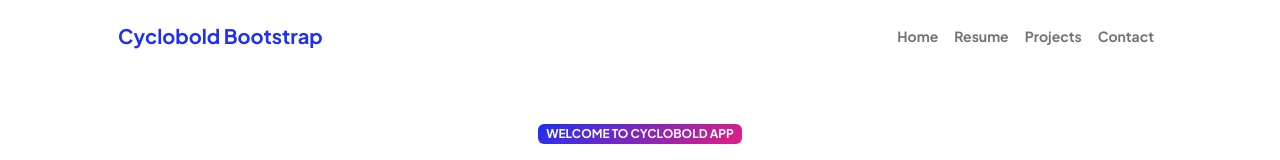
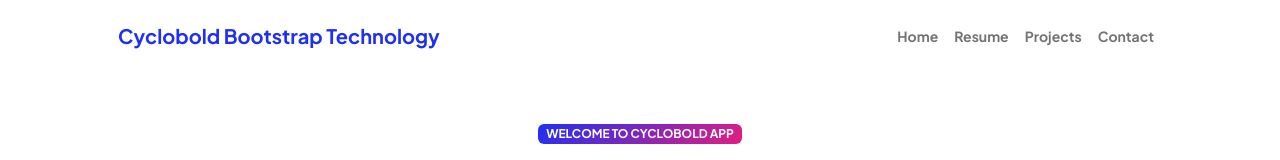
Before and after one commit to syjjem/Simple-Project, a plain HTML site: page index.html in a window 1280 px wide. Shown: the top 160 px of the page. Drawn offline with nearby package versions, Linux system fonts and the light colour scheme.

Commit message:
Update-fri

```diff
--- a/index.html
+++ b/index.html
@@ -22,7 +22,7 @@
             <!-- Navigation-->
             <nav class="navbar navbar-expand-lg navbar-light bg-white py-3">
                 <div class="container px-5">
-                    <a class="navbar-brand" href="index.html"><span class="fw-bolder text-primary">Cyclobold Bootstrap</span></a>
+                    <a class="navbar-brand" href="index.html"><span class="fw-bolder text-primary">Cyclobold Bootstrap Technology</span></a>
                     <button class="navbar-toggler" type="button" data-bs-toggle="collapse" data-bs-target="#navbarSupportedContent" aria-controls="navbarSupportedContent" aria-expanded="false" aria-label="Toggle navigation"><span class="navbar-toggler-icon"></span></button>
                     <div class="collapse navbar-collapse" id="navbarSupportedContent">
                         <ul class="navbar-nav ms-auto mb-2 mb-lg-0 small fw-bolder">
```
